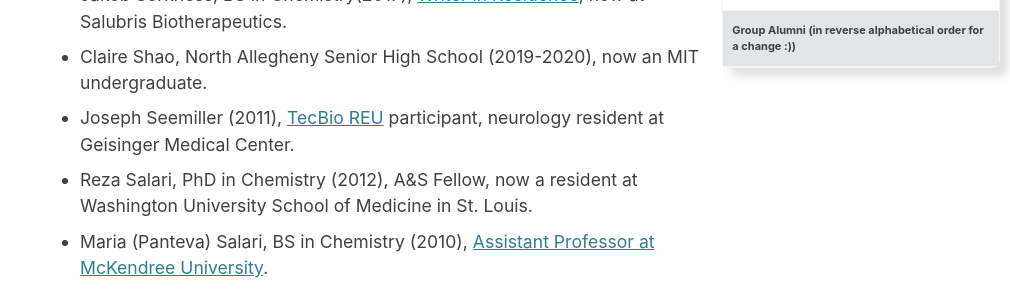
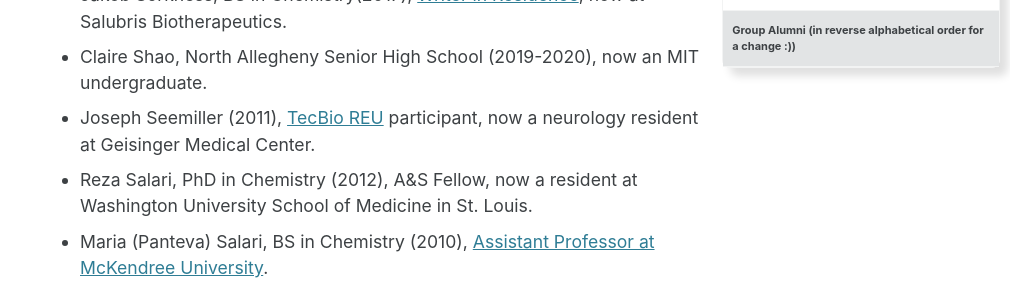
Before and after one commit to darianyang/mm-github-pages-test, a Jekyll site: the page built from _pages/people.md, in a window 1280 px wide and 900 px high, scrolled down 1649 px. Shown: the part 153-446 px from the top of the window, without its empty margins (270-1280 px from the left). Built offline with Jekyll 4.4.1, drawn with Linux system fonts in a browser that asks for light colours; cached includes are drawn as plain includes.

Commit message:
Update people.md

```diff
--- a/_pages/people.md
+++ b/_pages/people.md
@@ -82,7 +82,7 @@
 * Erin Walsh (2017), [First Experiences Undergraduate Program](https://www.asundergrad.pitt.edu/research/first-experiences-research) participant.
 * Jakob Sorkness, BS in Chemistry(2017), [Writer in Residence](https://medium.com/pitt-undergraduate-science-writing), now at Salubris Biotherapeutics.
 * Claire Shao, North Allegheny Senior High School (2019-2020), now an MIT undergraduate.
-* Joseph Seemiller (2011), [TecBio REU](http://www.tecbioreu.pitt.edu/) participant, neurology resident at Geisinger Medical Center.
+* Joseph Seemiller (2011), [TecBio REU](http://www.tecbioreu.pitt.edu/) participant, now a neurology resident at Geisinger Medical Center.
 * Reza Salari, PhD in Chemistry (2012), A&S Fellow, now a resident at Washington University School of Medicine in St. Louis.
 * Maria (Panteva) Salari, BS in Chemistry (2010), [Assistant Professor at McKendree University](https://www.mckendree.edu/directory/maria-salari.php).
 * Ali Sinan Saglam, PhD in Chemistry (2018), DAAD Grant awardee, now a postdoc at U. Pittsburgh Medical School.
```
